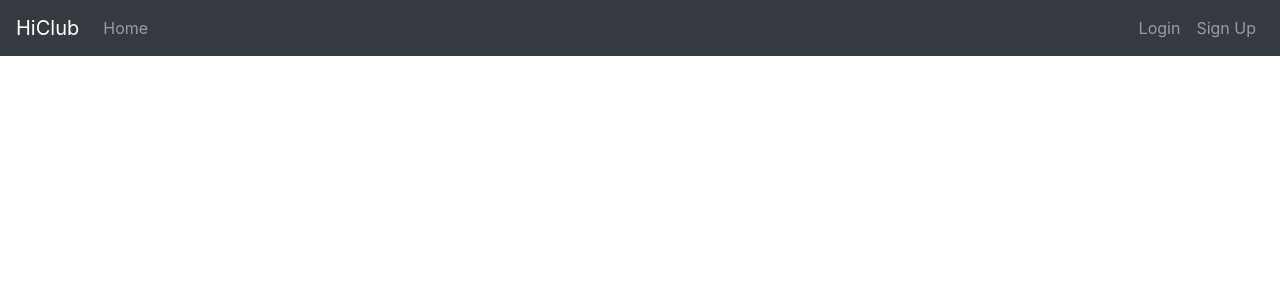
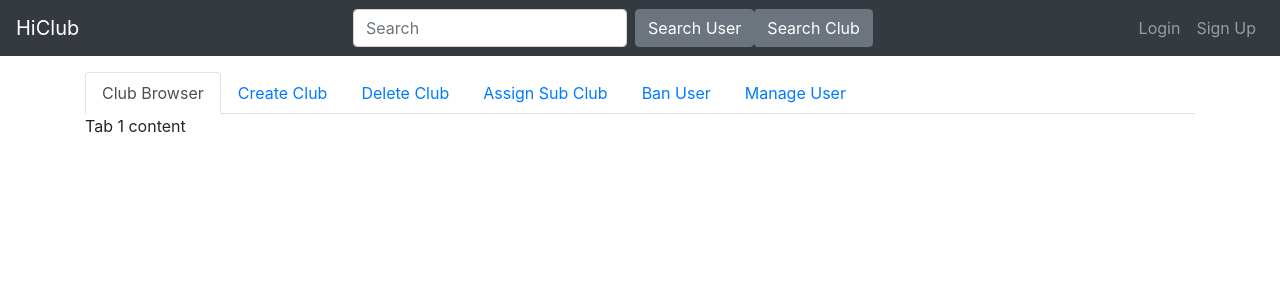
Before and after one commit to i-ates/CRUD-Social-E-Club-SpringBoot-React-MySQL, a React (Create React App) app in the folder src/main/frontend/: page /admin in a window 1280 px wide. Shown: the top 300 px of the page. Built offline with nearby package versions, Linux system fonts and the light colour scheme; no server answers.

Commit message:
update icon and update board-admin.components

```diff
--- a/src/main/frontend/src/App.js
+++ b/src/main/frontend/src/App.js
@@ -50,15 +50,16 @@ class App extends Component {
     return (
       <div>
         <nav className="navbar navbar-expand navbar-dark bg-dark">
+
           <Link to={"/"} className="navbar-brand">
             HiClub
           </Link>
           <div className="navbar-nav mr-auto">
-            <li className="nav-item">
+            {/*<li className="nav-item">
               <Link to={"/home"} className="nav-link">
                 Home
               </Link>
-            </li>
+            </li>*/}
 
             {/*{showModeratorBoard && (*/}
             {/*  <li className="nav-item">*/}
@@ -68,7 +69,7 @@ class App extends Component {
             {/*  </li>*/}
             {/*)}*/}
 
-            {/*{showAdminBoard && (*/}
+            {/*{showAdminBoard && (
             {/*  <li className="nav-item">*/}
             {/*    <Link to={"/admin"} className="nav-link">*/}
             {/*      Admin Board*/}
@@ -89,7 +90,22 @@ class App extends Component {
                     MyClubs
                   </Link>
                 </li>
+
             )}
+            {currentUser && (<li className="nav-item">
+              <Link to={"/admin"} className="nav-link">
+                Admin Panel
+              </Link>
+            </li>
+            )}
+
+          </div>
+          <div>
+            <form className="form-inline my-2 my-lg-0">
+              <input className="form-control mr-sm-2" type="text" placeholder="Search"></input>
+              <button className="btn btn-secondary my-2 my-sm-0" type="submit">Search User</button>
+              <button className="btn btn-secondary my-2 my-sm-0" type="submit">Search Club</button>
+            </form>
           </div>
 
           {currentUser ? (
@@ -99,6 +115,7 @@ class App extends Component {
                   {currentUser.username}
                 </Link>
               </li>
+
               <li className="nav-item">
                 <a href="/login" className="nav-link" onClick={this.logOut}>
                   LogOut
@@ -130,7 +147,7 @@ class App extends Component {
             <Route exact path="/profile" component={Profile} />
             {/*<Route path="/user" component={BoardUser} />*/}
             {/*<Route path="/mod" component={BoardModerator} />*/}
-            {/*<Route path="/admin" component={BoardAdmin} />*/}
+            <Route path="/admin" component={BoardAdmin} />
             <Route path="/questions" component={listQuestion} />
             <Route path="/getuserclubs" component={listMyClubs}/>
           </Switch>
--- a/src/main/frontend/src/components/board-admin.component.js
+++ b/src/main/frontend/src/components/board-admin.component.js
@@ -1,17 +1,23 @@
 import React, { Component } from "react";
+import UserService from "../services/user.service";
+import { Tab, Tabs } from 'react-bootstrap';
 
-import UserService from "../services/user.service";
 
 export default class BoardAdmin extends Component {
   constructor(props) {
     super(props);
-
+      this.state = {
+          clubs: []
+      }
     this.state = {
       content: "Admin content"
     };
   }
 
   componentDidMount() {
+      UserService.getClubs().then((res) =>{
+          this.setState({clubs: res.data});
+      });
     UserService.getAdminBoard().then(
       response => {
         this.setState({
@@ -33,11 +39,21 @@ export default class BoardAdmin extends Component {
 
   render() {
     return (
-      <div className="container">
-        <header className="jumbotron">
-          <h3>{this.state.content}</h3>
-        </header>
-      </div>
+        <Tabs activeKey={this.state.activeTab} onSelect={this.handleSelect}>
+            <Tab eventKey={1} title="Club Browser">Tab 1 content</Tab>
+            <Tab eventKey={2} title="Create Club">Tab 2 content</Tab>
+            <Tab eventKey={3} title="Delete Club">Tab 3 content</Tab>
+            <Tab eventKey={4} title="Assign Sub Club">Tab 4 content is displayed by default</Tab>
+            <Tab eventKey={5} title="Ban User">Tab 5 content</Tab>
+            <Tab eventKey={6} title="Manage User">
+                <div className="container mt-3">
+                    <p>
+                        asdasd
+                    </p>
+                </div>
+            </Tab>
+        </Tabs>
+
     );
   }
 }
```
Also changed, not shown: src/main/frontend/public/logo192.png, 1 other file (tests, documents, lock files or other folders).
